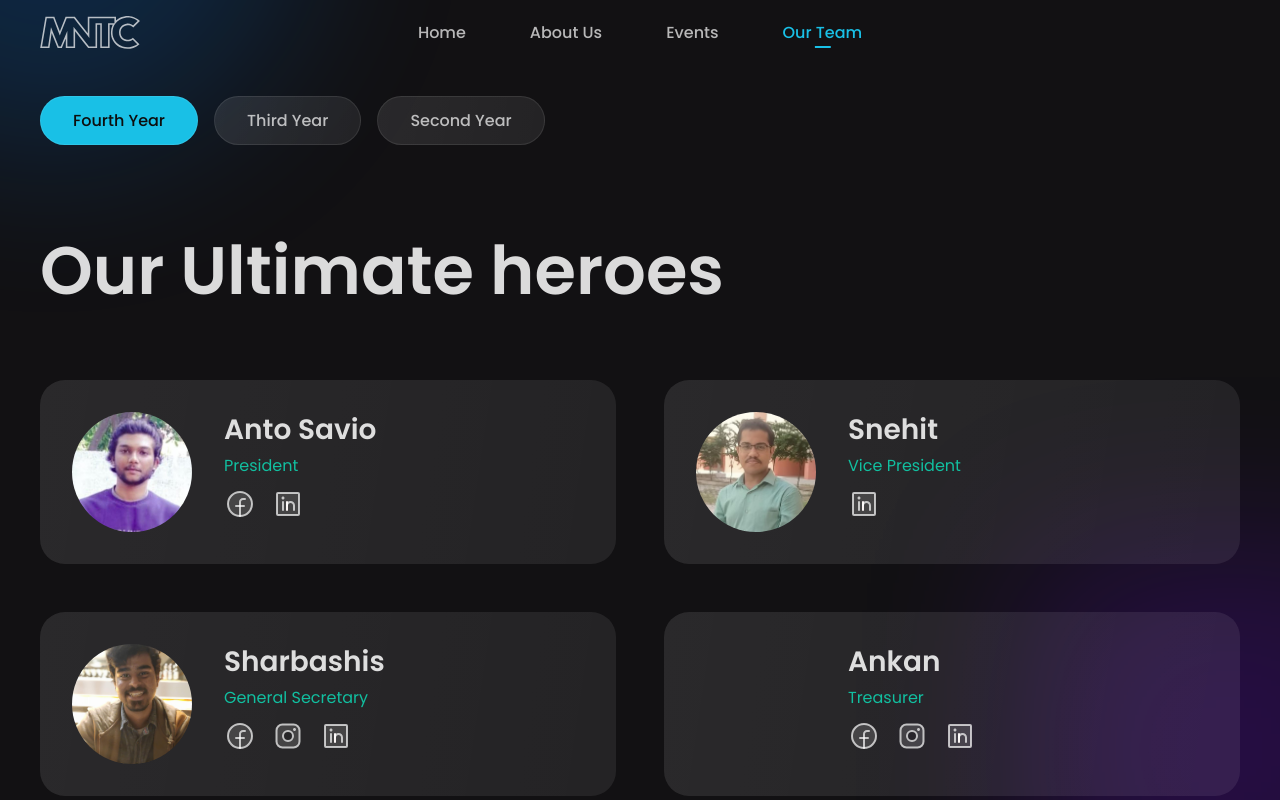
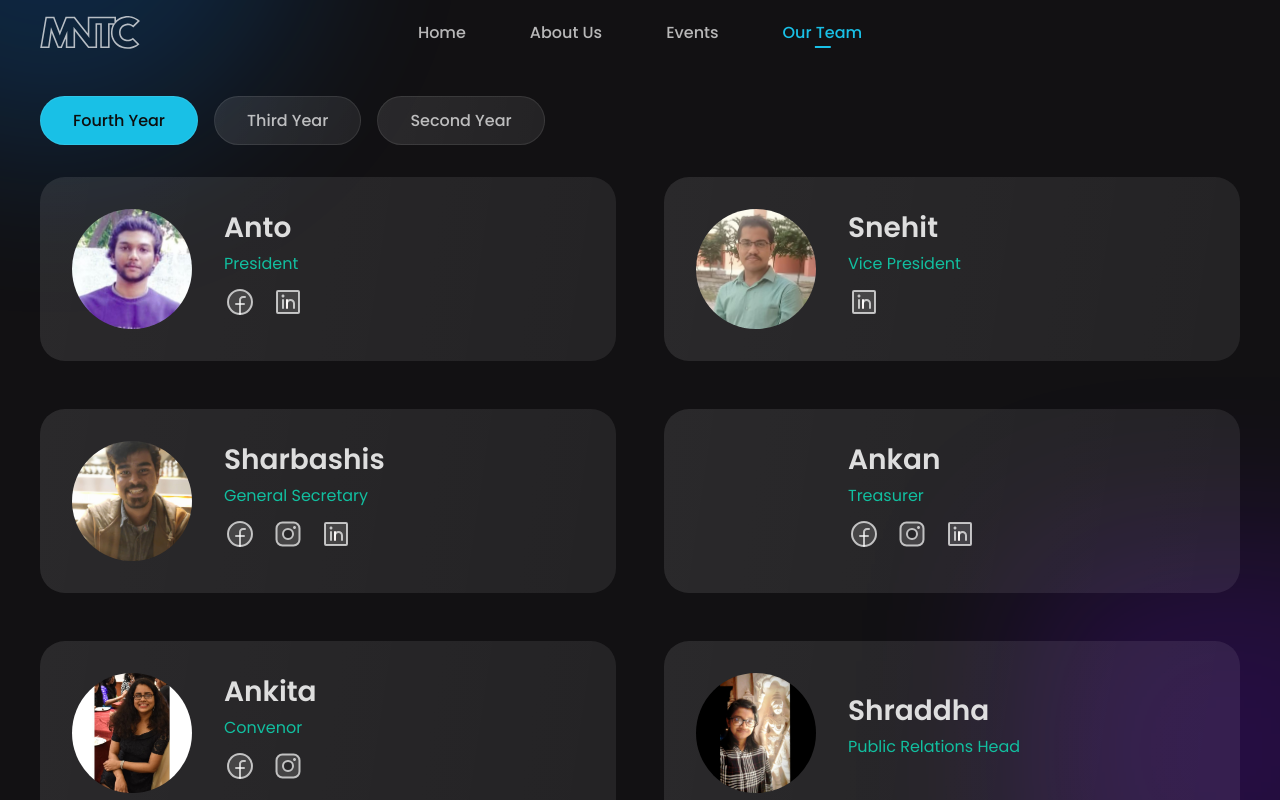
Before and after one commit to mntcnitdgp/MAINWEBSITE, a Next.js app: page /team in a window 1280 px wide. Shown: the top 800 px of the page. Built offline with nearby package versions, Linux system fonts and the light colour scheme.

Commit message:
anto da change + karam da change + content change

```diff
--- a/data/events/event.js
+++ b/data/events/event.js
@@ -167,7 +167,7 @@ With the right blend of Aptitude and Mathematics, Knock-Knock comes in handy whe
     name: "Terrorist takedown",
     image: `${relativePath}terrorist.jpeg`,
     desc: `Bored of the same old monotonous tasks and a keen desire to go out, reach into the unknown and find that treasure, but terrified of this virus? We feel you Master Snow. The Night’s Watch is definitely not where you belong. This Aarohan, Team Aavishkar presents before you the annual edition of the prolific treasure hunt, TERRORIST TAKEDOWN! Never let your guard down as you reach out to the east of Essos and to the west of Westeros to find the answers to the mysteries. But always keep in mind, one wrong step and you might as well fall into the Dragon's breath! So what are you waiting for? Bring out the gothic fanatic inside you as you unravel all these mysteries!`,
-    smallDesc: `Bored of the same old monotonous tasks and a keen desire to go out, reach into the unknown and find that treasure? We feel you Master Snow. The Night’s Watch is definitely not where you belong. This Aarohan, Team Aavishkar presents before you the annual edition of the prolific treasure hunt, TERRORIST TAKEDOWN! As you reach out to the east of Essos and to the west of Westeros to find the answers to the mysteries,never let your guard down as one wrong step and you might as well fall into the Dragon's breath!Bring out the gothic fanatic inside you as you unravel all these mysteries!`,
+    smallDesc: `Do you pose a keen desire to explore the unknown? We feel you, Master Snow. The Night’s Watch is definitely not your place. Last Aarohan, MNTC organized the annual edition of the prolific treasure hunt, TERRORIST TAKEDOWN! As one reached out to the east of Essos and to the west of Westeros, each careful step unraveled a series of mysteries.`,
     startDate: "April 03, 2021",
     endDate: "April 03, 2021",
   },
--- a/data/team/year2.js
+++ b/data/team/year2.js
@@ -19,24 +19,23 @@ export const year2 = [
     insta: "https://instagram.com/swarnaliiii_",
     link: "https://www.linkedin.com/in/swarnali-saha-499a6420a",
   },
-
   {
     id: 3,
+    name: "Debjit",
+    avatar: `${relativePath}debjit.jpeg`,
+    position: "Event Manager",
+    fb: "https://m.facebook.com/profile.php?id=100026349304600",
+    insta: "https://www.instagram.com/deb_jit_03_/",
+    link: "https://www.linkedin.com/in/debjit-maji-51a623202",
+  },
+  {
+    id: 4,
     name: "Jay",
     avatar: `${relativePath}jay.jpeg`,
     position: "Web Developer, Event Manager",
     fb: "https://www.facebook.com/profile.php?id=100015113418530",
     insta: "https://www.instagram.com/im_mr.jay_015/",
     link: "https://www.linkedin.com/in/jay-gupta-0697321a5",
-  },
-  {
-    id: 4,
-    name: "Devansh",
-    avatar: `${relativePath}devansh.jpeg`,
-    position: "Content Writer",
-    fb: "https://www.facebook.com/DevanshsinghpatelDSP",
-    insta: "https://instagram.com/albatraozz_8",
-    link: "https://www.linkedin.com/in/devansh-patel-147585174",
   },
 
   {
@@ -68,6 +67,15 @@ export const year2 = [
   },
   {
     id: 8,
+    name: "Devansh",
+    avatar: `${relativePath}devansh.jpeg`,
+    position: "Content Writer",
+    fb: "https://www.facebook.com/DevanshsinghpatelDSP",
+    insta: "https://instagram.com/albatraozz_8",
+    link: "https://www.linkedin.com/in/devansh-patel-147585174",
+  },
+  {
+    id: 9,
     name: "Prativa",
     avatar: `${relativePath}prativa.jpg`,
     position: "Content Writer, Event Manager",
@@ -76,7 +84,7 @@ export const year2 = [
     link: "https://www.linkedin.com/in/prativa-sahu-900072210",
   },
   {
-    id: 9,
+    id: 10,
     name: "Suraj",
     avatar: `${relativePath}suraj.jpeg`,
     position: "Event Manager",
@@ -85,7 +93,7 @@ export const year2 = [
     link: "",
   },
   {
-    id: 10,
+    id: 11,
     name: "Shobhit",
     avatar: `${relativePath}shobhit.jpg`,
     position: "Graphics Designer",
@@ -94,7 +102,7 @@ export const year2 = [
     link: "https://www.linkedin.com/in/shobhit-katiyar-2885a2204",
   },
   {
-    id: 11,
+    id: 12,
     name: "Ayushi",
     avatar: `${relativePath}ayushi.jpeg`,
     position: "Graphics Designer, Event Manager",
@@ -102,15 +110,7 @@ export const year2 = [
     insta: "https://www.instagram.com/ayushiii._.12/",
     link: "https://www.linkedin.com/in/ayushi-meena-404739209",
   },
-  {
-    id: 12,
-    name: "Debjit",
-    avatar: `${relativePath}debjit.jpeg`,
-    position: "Event Manager",
-    fb: "https://m.facebook.com/profile.php?id=100026349304600",
-    insta: "https://www.instagram.com/deb_jit_03_/",
-    link: "https://www.linkedin.com/in/debjit-maji-51a623202",
-  },
+
   {
     id: 13,
     name: "Rishikesh",
--- a/data/team/year4.js
+++ b/data/team/year4.js
@@ -2,7 +2,7 @@ const relativePath = "/images/member images/year 4/"; //Change this on deploy
 export const year4 = [
   {
     id: 1,
-    name: "Anto Savio",
+    name: "Anto",
     position: "President",
     avatar: `${relativePath}anto.jpeg`,
     link: "https://www.linkedin.com/in/anto-prathik-savio-a29158154",
--- a/pages/_document.js
+++ b/pages/_document.js
@@ -12,7 +12,6 @@ class MyDocument extends Document {
         <Head>
           <link rel="icon" href="/favicon.svg" />
           <meta httpEquiv="Content-Type" content="text/html; charset=utf-8" />
-          <meta name="viewport" content="width=device-width, initial-scale=1" />
         </Head>
 
         <body>
--- a/pages/team/index.js
+++ b/pages/team/index.js
@@ -11,7 +11,7 @@ import { useState } from "react";
 const Team = () => {
   const [year, setYear] = useState(4);
   const [memberList, setMemberList] = useState(year4);
-  const [yearHead, setyearHead] = useState("Our Ultimate heroes");
+  // const [yearHead, setyearHead] = useState("Our Ultimate heroes");
 
   return (
     <motion.div
@@ -38,14 +38,14 @@ const Team = () => {
 
       <div className={`container`}>
         <YearSwitch />
-        <motion.h1
+        {/* <motion.h1
           className={`${styles.TeamHeader} secondary`}
           initial={{ opacity: 0, y: -50 }}
           animate={{ opacity: 1, y: 0 }}
           transition={{ delay: 0.2 }}
         >
           {yearHead}
-        </motion.h1>
+        </motion.h1> */}
 
         <motion.div
           className={styles.TeamList}
@@ -86,7 +86,7 @@ const Team = () => {
           onClick={() => {
             setYear(4);
             setMemberList(year4);
-            setyearHead("Our Fabulous Final years");
+            // setyearHead("Our Fabulous Final years");
           }}
         >
           Fourth Year
@@ -100,7 +100,7 @@ const Team = () => {
           onClick={() => {
             setYear(3);
             setMemberList(year3);
-            setyearHead("Our Terrific Third years");
+            // setyearHead("Our Terrific Third years");
           }}
         >
           Third Year
@@ -112,7 +112,7 @@ const Team = () => {
           onClick={() => {
             setYear(2);
             setMemberList(year2);
-            setyearHead("Our Super Second Years");
+            // setyearHead("Our Super Second Years");
           }}
         >
           Second Year
```
Also changed, not shown: public/images/member images/year 3/karam.jpeg.
